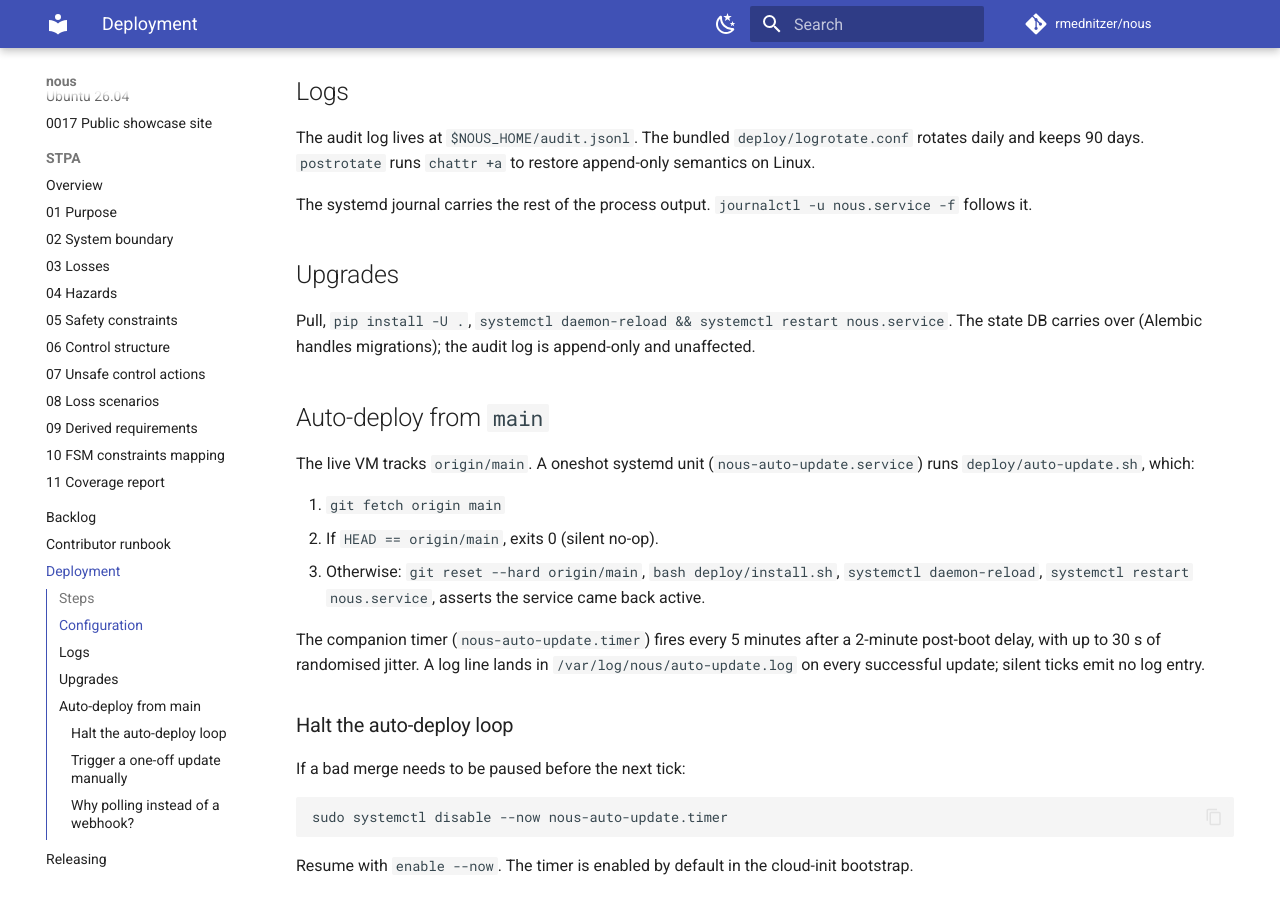
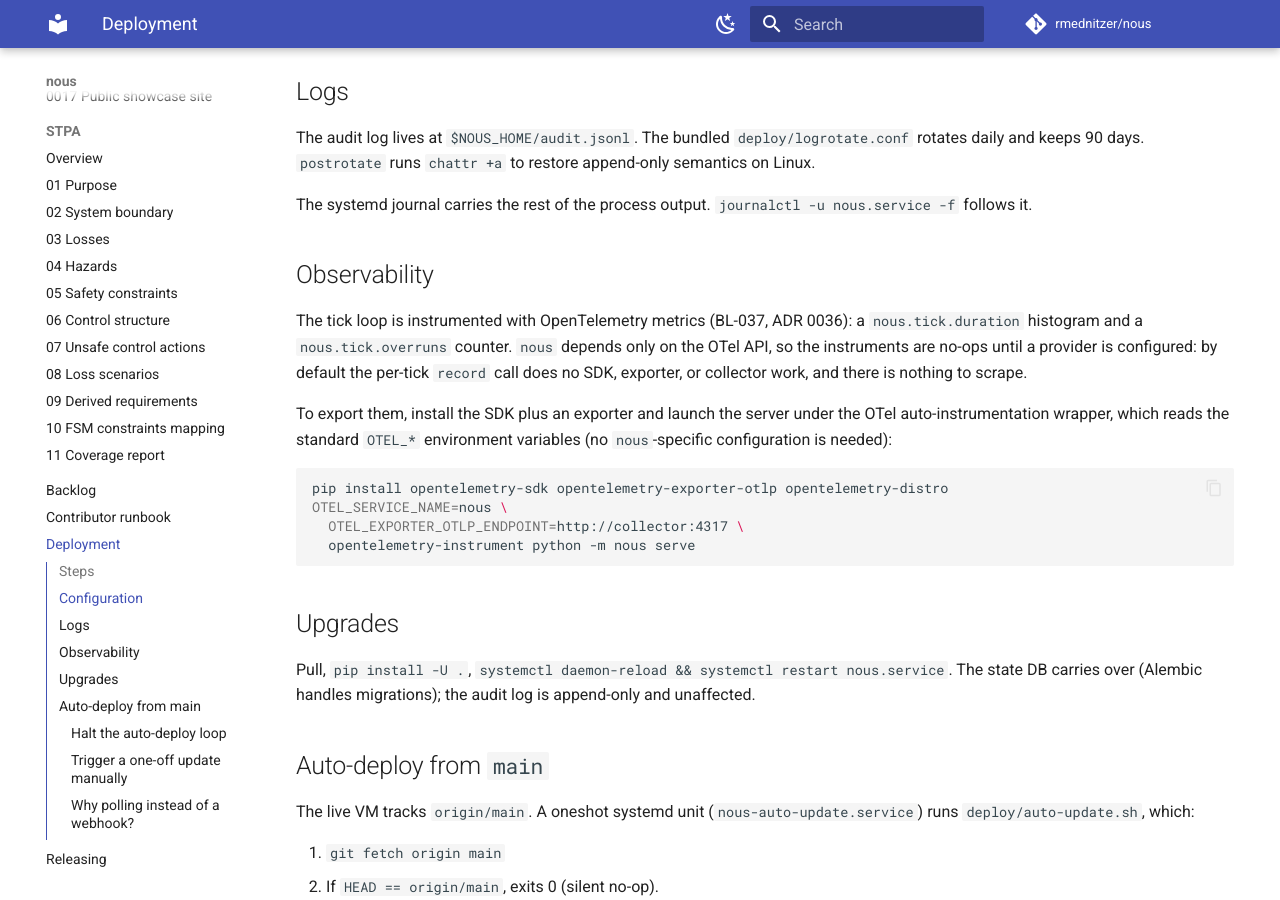
Before and after one commit to rmednitzer/nous, an MkDocs documentation site: the page built from docs/deployment.md, in a window 1280 px wide and 900 px high, scrolled down 1387 px. Built offline with MkDocs 1.6.1 and Material for MkDocs 9.7.7, drawn with Linux system fonts in a browser that asks for light colours; comment, search, counter and statistics services are not loaded.

Commit message:
feat(BL-037): OpenTelemetry metrics on the tick loop (ADR 0036) (#116)
* feat(BL-037): OpenTelemetry metrics on the tick loop (ADR 0036)

Instrument the tick loop with two OpenTelemetry metrics built from the
OTel API alone, so they are no-ops until a MeterProvider is configured:

- nous.tick.duration: histogram (seconds) of per-tick wall-clock time,
  carrying the FSM mode as an attribute.
- nous.tick.overruns: counter incremented when a tick runs over its
  inter-tick budget.

src/nous/telemetry.py owns the instruments; tick_loop records each tick
and increments the counter on overrun. The runtime gains one lightweight
dependency (opentelemetry-api); the SDK stays a dev dependency, used only
to drive the in-memory metric reader the test asserts against, so CI
needs no collector and makes no network call. An operator opts in by
launching under opentelemetry-instrument with the standard OTEL_* env
vars (docs/deployment.md); the import-time instruments rebind to the
configured provider. Metrics, not a span per tick, because the loop runs
at 2 Hz.

Validated: ruff, mypy --strict (151 files), pytest (761 passed), policy,
mkdocs --strict; ADR index regenerated.

https://claude.ai/code/session_01Xs2Eo4Sx2ZJDYHpxuPrbc7
Signed-off-by: Roman Mednitzer <r.mednitzer@outlook.com>

* fix(BL-037): address PR #116 review (redundant str, overhead wording)

Four Copilot review comments, all correct:

- tick.py: Mode is a StrEnum, so engine.state.mode.value is already a
  str; drop the redundant str(...) in the hot loop.
- telemetry.py docstring, docs/deployment.md, and ADR 0036 claimed "no
  overhead" / "overhead unchanged" when no provider is configured. The
  no-op record/add call sites still execute per tick, so reword to: the
  per-tick call does no SDK, exporter, or collector work (rather than
  claiming zero runtime cost).

Validated: ruff, mypy --strict, policy, mkdocs --strict; telemetry tests
still pass.

https://claude.ai/code/session_01Xs2Eo4Sx2ZJDYHpxuPrbc7
Signed-off-by: Roman Mednitzer <r.mednitzer@outlook.com>

---------

Signed-off-by: Roman Mednitzer <r.mednitzer@outlook.com>

````diff
--- a/docs/deployment.md
+++ b/docs/deployment.md
@@ -62,6 +62,25 @@ runs `chattr +a` to restore append-only semantics on Linux.
 The systemd journal carries the rest of the process output. `journalctl
 -u nous.service -f` follows it.
 
+## Observability
+
+The tick loop is instrumented with OpenTelemetry metrics (BL-037, ADR 0036):
+a `nous.tick.duration` histogram and a `nous.tick.overruns` counter. `nous`
+depends only on the OTel API, so the instruments are no-ops until a provider
+is configured: by default the per-tick `record` call does no SDK, exporter, or
+collector work, and there is nothing to scrape.
+
+To export them, install the SDK plus an exporter and launch the server under
+the OTel auto-instrumentation wrapper, which reads the standard `OTEL_*`
+environment variables (no `nous`-specific configuration is needed):
+
+```sh
+pip install opentelemetry-sdk opentelemetry-exporter-otlp opentelemetry-distro
+OTEL_SERVICE_NAME=nous \
+  OTEL_EXPORTER_OTLP_ENDPOINT=http://collector:4317 \
+  opentelemetry-instrument python -m nous serve
+```
+
 ## Upgrades
 
 Pull, `pip install -U .`, `systemctl daemon-reload && systemctl restart
--- a/pyproject.toml
+++ b/pyproject.toml
@@ -48,6 +48,7 @@ dependencies = [
     "anyio>=4.13.0",
     "uvicorn>=0.34",
     "starlette>=1.1.0",
+    "opentelemetry-api>=1.30",
 ]
 
 [project.optional-dependencies]
@@ -61,6 +62,10 @@ dev = [
     "mypy>=2.1.0",
     "hypothesis>=6.115",
     "types-PyYAML>=6.0.12.20260518",
+    # SDK is dev-only: the runtime depends on the OTel API alone (no-op
+    # without a configured provider). The SDK drives the in-memory metric
+    # reader the tick-loop telemetry test asserts against (BL-037, ADR 0036).
+    "opentelemetry-sdk>=1.30",
 ]
 docs = [
     "mkdocs>=1.6",
@@ -119,6 +124,7 @@ module = [
     "mcp.*",
     "sqlmodel.*",
     "alembic.*",
+    "opentelemetry.*",
 ]
 ignore_missing_imports = true
 
````
Also changed, not shown: AGENTS.md (+5 -2 lines), CHANGELOG.md (+14 -0 lines), STATUS.md (+6 -4 lines), docs/adr/0036-tick-loop-observability-otel.md (added, +63 -0 lines), docs/adr/README.md (+1 -0 lines), docs/backlog.md (+1 -1 lines), 4 other files.
